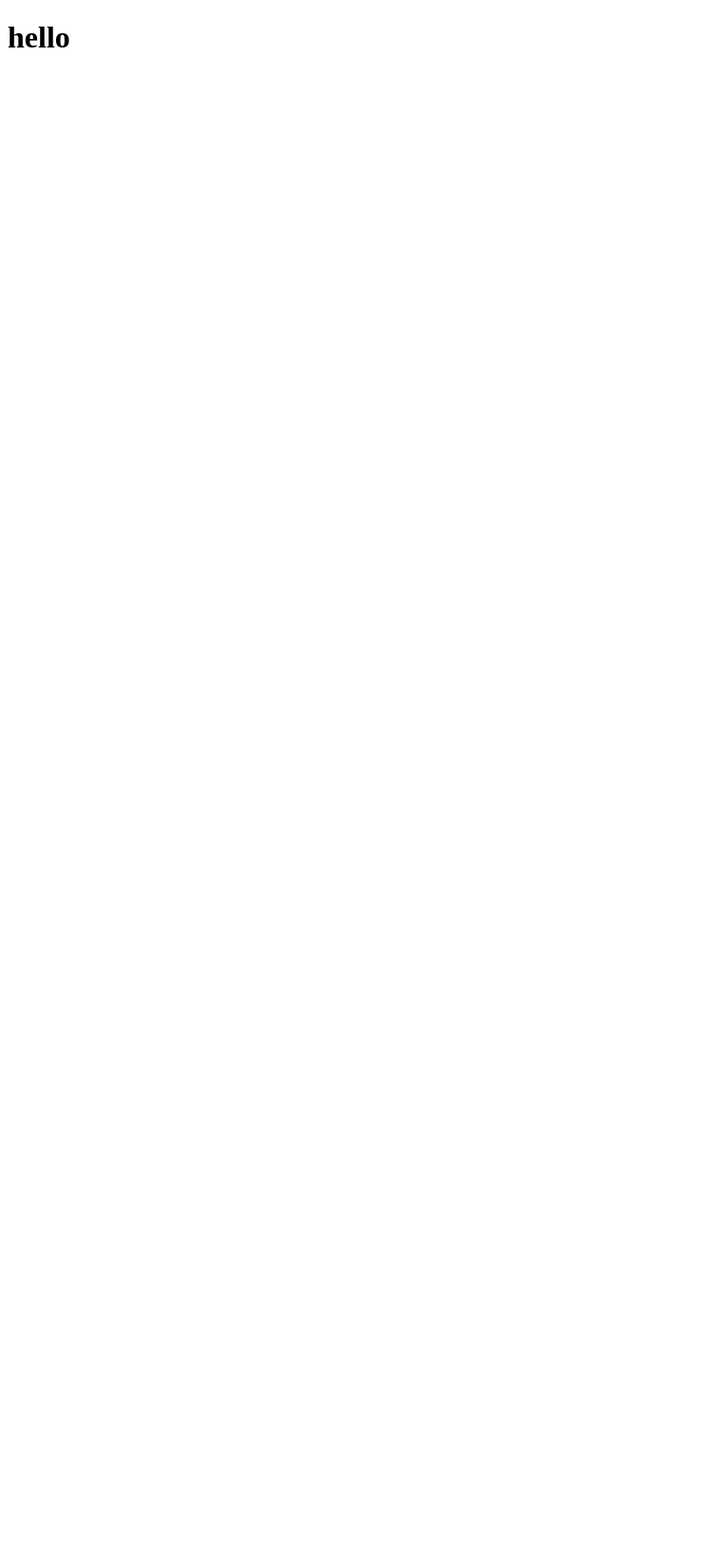
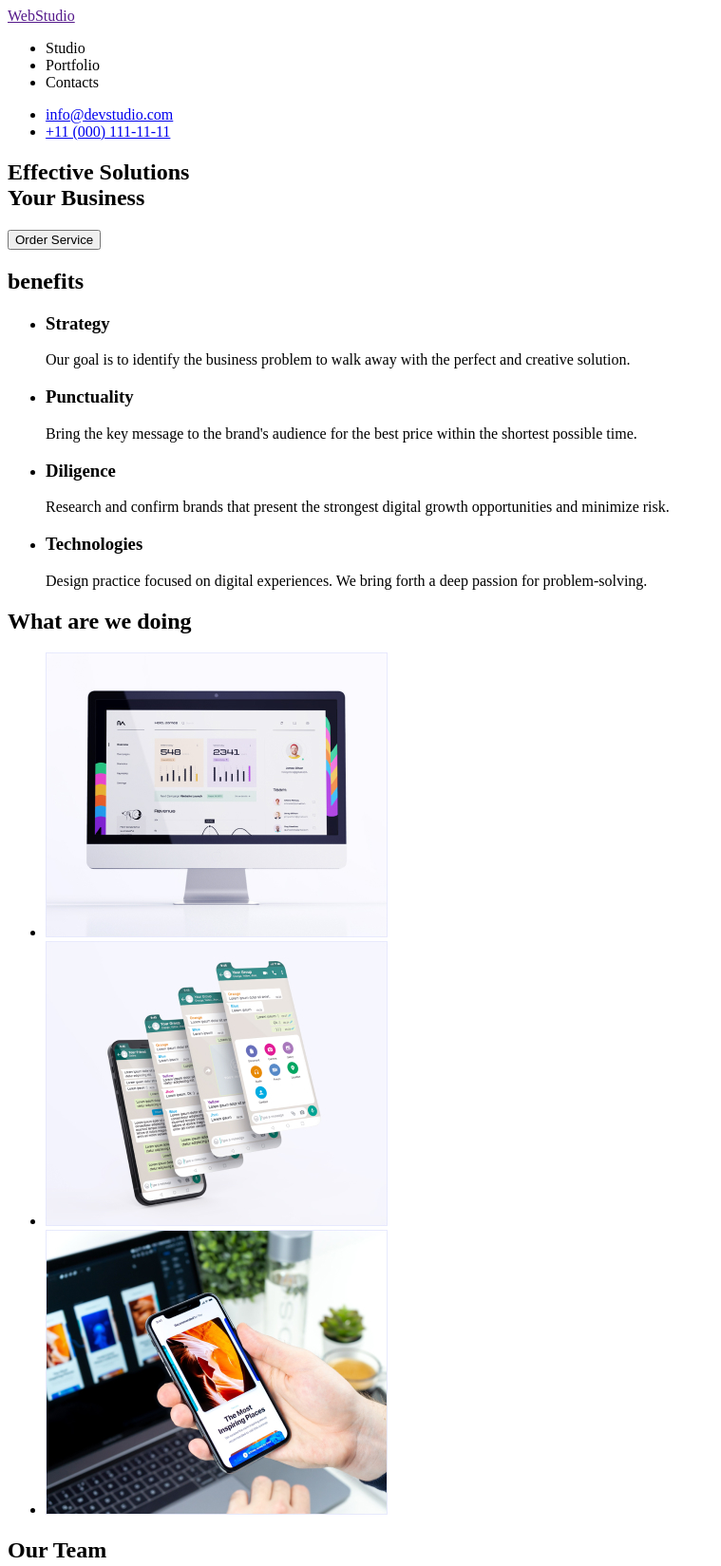
Before and after one commit to Helena1701/goit-markup-hw-01, a plain HTML site: page index.html in a window 1280 px wide. Shown: the top 1649 px of the page at 95% size, without its empty margins (0-759 px from the left). Before the commit the page ends 800 px from the top, so only its background shows below. Drawn offline with Linux system fonts and the light colour scheme.

Commit message:
header main footer

```diff
--- a/index.html
+++ b/index.html
@@ -7,6 +7,81 @@
     <title>Document</title>
 </head>
 <body>
-    <h1>hello</h1>
+    <header>
+       <nav>
+        <a href="">WebStudio</a>
+        <ul>
+            <li><a href=""></a>Studio</li>
+            <li><a href=""></a>Portfolio</li>
+            <li><a href=""></a>Contacts</li>
+        </ul>
+       </nav>
+       <ul>
+        <li><a href="mailto:info@devstudio.com">info@devstudio.com</a></li>
+        <li><a href="tel:+110001111111">+11 (000) 111-11-11</a></li>
+       </ul>
+    </header>
+    <main>
+        <section>
+            <h1>Effective Solutions <br/ > Your Business</h1>
+            <button tupe="button"> Order Service</button>
+        </section>
+        <section>
+            <h2>benefits</h2>
+            <ul>
+                <li><h3>Strategy</h3>
+                <p>Our goal is to identify the business
+                    problem to walk away with the perfect and creative solution. </p></li>
+                <li><h3>Punctuality</h3>
+                    <p>Bring the key message to the brand's audience for the best price within the shortest possible time.</p>
+                </li>
+                <li><h3>Diligence</h3>
+                    <p>Research and confirm brands that present the strongest digital growth opportunities and minimize risk.</p>
+                </li>
+                <li><h3>Technologies</h3>
+                    <p>Design practice focused on digital experiences. We bring forth a deep passion for problem-solving.</p>
+                </li>
+            </ul>
+        </section>
+        <section>
+            <h2>What are we doing</h2>
+            <ul>
+                <li>
+                    <img src="./images/presentation2.jpg" alt="computer"width="360"></li>
+                <li>
+                    <img src="./images/presentation3.jpg" alt="phone"width="360"></li>
+                <li>
+                    <img src="./images/presentation1.jpg" alt="computerphone"width="360"></li>
+            </ul>
+        </section>
+        <section>
+            <h2>Our Team</h2>
+            <ul>
+                <li>
+                    <img src="./images/teacher1.jpg" alt="teacher1"width="264">
+                    <h3>Mark Guerrero</h3>
+                    <p>Product Designer</p>
+                </li>
+                <li>
+                    <img src="./images/teacher2.jpg" alt="teacher2"width="264">
+                    <h3>Tom Ford</h3>
+                    <p>Frontend Developer
+                <li>
+                    <img src="./images/teacher3.jpg" alt="teacher3"width="264">
+                    <h3>Camila Garcia</h3>
+                    <p>Marketing</p>
+                </li>
+                <li>
+                    <img src="./images/teacher4.jpg" alt="teacher4"width="264">
+                    <h3>Daniel Wilsono</h3>
+                    <p>UI Designer</p>
+                </li>
+            </ul>
+        </section>
+    </main>
+       <footer>
+        <a href="">WebStudio</a>
+        <p>Increase the flow of customers and sales for your business with digital marketing & growth solutions.</p>
+       </footer>
 </body>
 </html>
```
Also changed, not shown: images/presentation1.jpg (added), images/presentation2.jpg (added), images/presentation3.jpg (added), images/teacher1.jpg (added), images/teacher2.jpg (added), images/teacher3.jpg (added), images/teacher4.jpg (added).
